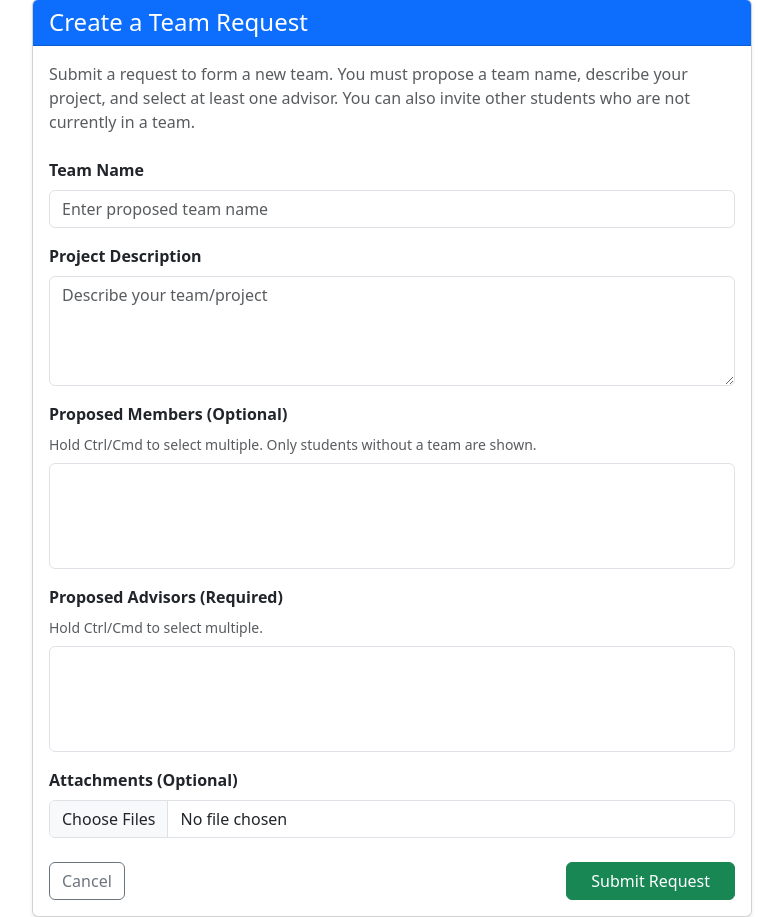
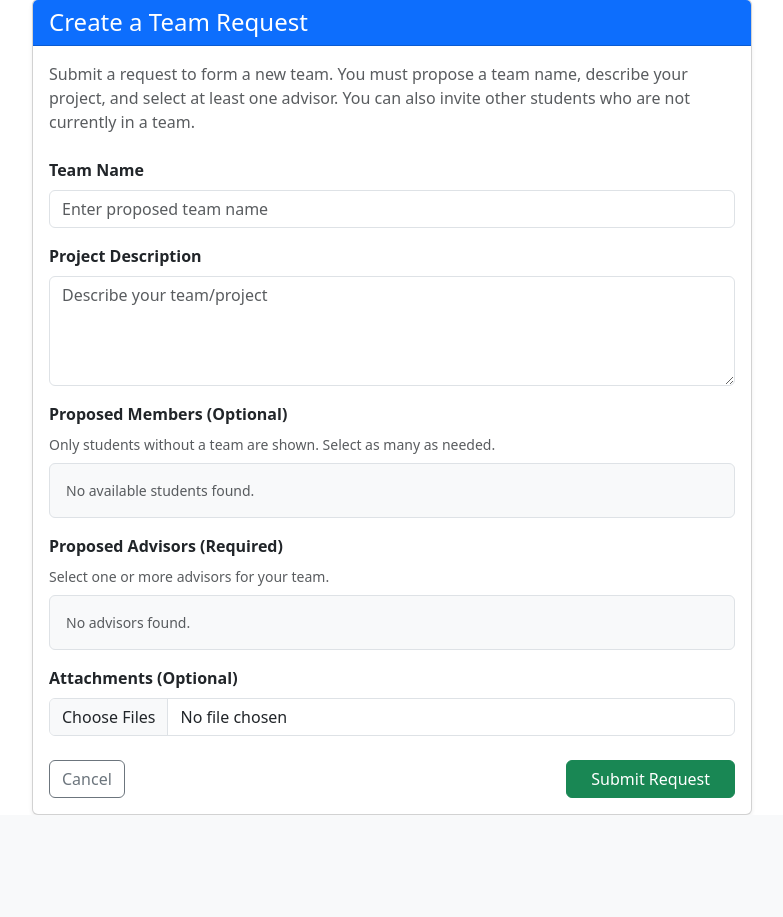
Before and after one commit to KornnymanZ/project-django, a Django app: template projectdjango/first/templates/create_team_request.html in a window 1280 px wide. Shown: the part 105-1022 px from the top of the page, without its empty margins (248-1031 px from the left). After the commit the page ends 920 px from the top, so only its background shows below. Run offline with Django 5.2, Linux system fonts and the light colour scheme; the template is opened without the code that fills it: values that come from a table or form of the project are taken from there, others are empty.

Commit message:
style: improve team request selection with checkboxes and fix profile page theme styling

```diff
--- a/projectdjango/first/forms.py
+++ b/projectdjango/first/forms.py
@@ -64,6 +64,8 @@ class TeamRequestForm(forms.ModelForm):
         widgets = {
             'team_name': forms.TextInput(attrs={'class': 'form-control', 'placeholder': 'Enter proposed team name'}),
             'description': forms.Textarea(attrs={'class': 'form-control', 'rows': 4, 'placeholder': 'Describe your team/project'}),
+            'proposed_members': forms.CheckboxSelectMultiple(attrs={'class': 'form-check-input'}),
+            'proposed_advisors': forms.CheckboxSelectMultiple(attrs={'class': 'form-check-input'}),
         }
 
     def __init__(self, *args, **kwargs):
@@ -72,7 +74,6 @@ class TeamRequestForm(forms.ModelForm):
 
         # Filter proposed_members: Only allow AppUsers NOT in any team AND NOT in Advisor group
         # excluding the current_user so they don't select themselves.
-        self.fields['proposed_members'].widget.attrs.update({'class': 'form-select'})
         self.fields['proposed_members'].queryset = AppUser.objects.filter(
             teams__isnull=True,
             user__groups__name__exact='Student'
@@ -81,7 +82,6 @@ class TeamRequestForm(forms.ModelForm):
 
         # Filter proposed_advisors: Only allow AppUsers IN Advisor group.
         # They can be in multiple teams, so we don't check teams__isnull.
-        self.fields['proposed_advisors'].widget.attrs.update({'class': 'form-select'})
         self.fields['proposed_advisors'].queryset = AppUser.objects.filter(
             user__groups__name__exact='Advisor'
         ).distinct()
--- a/projectdjango/first/templates/create_team_request.html
+++ b/projectdjango/first/templates/create_team_request.html
@@ -27,14 +27,36 @@
 
                         <div class="mb-3">
                             <label class="form-label fw-bold">Proposed Members (Optional)</label>
-                            <small class="d-block text-muted mb-2">Hold Ctrl/Cmd to select multiple. Only students without a team are shown.</small>
-                            {{ form.proposed_members }}
+                            <small class="d-block text-muted mb-2">Only students without a team are shown. Select as many as needed.</small>
+                            <div class="border rounded p-3 bg-light overflow-auto" style="max-height: 200px;">
+                                {% for checkbox in form.proposed_members %}
+                                    <div class="form-check">
+                                        {{ checkbox.tag }}
+                                        <label class="form-check-label" for="{{ checkbox.id_for_label }}">
+                                            {{ checkbox.choice_label }}
+                                        </label>
+                                    </div>
+                                {% empty %}
+                                    <p class="text-muted small mb-0">No available students found.</p>
+                                {% endfor %}
+                            </div>
                         </div>
 
                         <div class="mb-3">
                             <label class="form-label fw-bold">Proposed Advisors (Required)</label>
-                            <small class="d-block text-muted mb-2">Hold Ctrl/Cmd to select multiple.</small>
-                            {{ form.proposed_advisors }}
+                            <small class="d-block text-muted mb-2">Select one or more advisors for your team.</small>
+                            <div class="border rounded p-3 bg-light overflow-auto" style="max-height: 200px;">
+                                {% for checkbox in form.proposed_advisors %}
+                                    <div class="form-check">
+                                        {{ checkbox.tag }}
+                                        <label class="form-check-label" for="{{ checkbox.id_for_label }}">
+                                            {{ checkbox.choice_label }}
+                                        </label>
+                                    </div>
+                                {% empty %}
+                                    <p class="text-muted small mb-0">No advisors found.</p>
+                                {% endfor %}
+                            </div>
                         </div>
 
                         <div class="mb-4">
--- a/projectdjango/first/templates/profile.html
+++ b/projectdjango/first/templates/profile.html
@@ -86,8 +86,8 @@
                 {% endfor %}
             </div>
             {% else %}
-            <div class="card shadow-sm border-0 bg-dark rounded-4">
-                <div class="card-body p-5 text-center text-muted">
+            <div class="card shadow-sm border-0 bg-body-tertiary rounded-4">
+                <div class="card-body p-5 text-center text-body-secondary">
                     <h5>You haven't joined any teams yet!</h5>
                 </div>
             </div>
```
